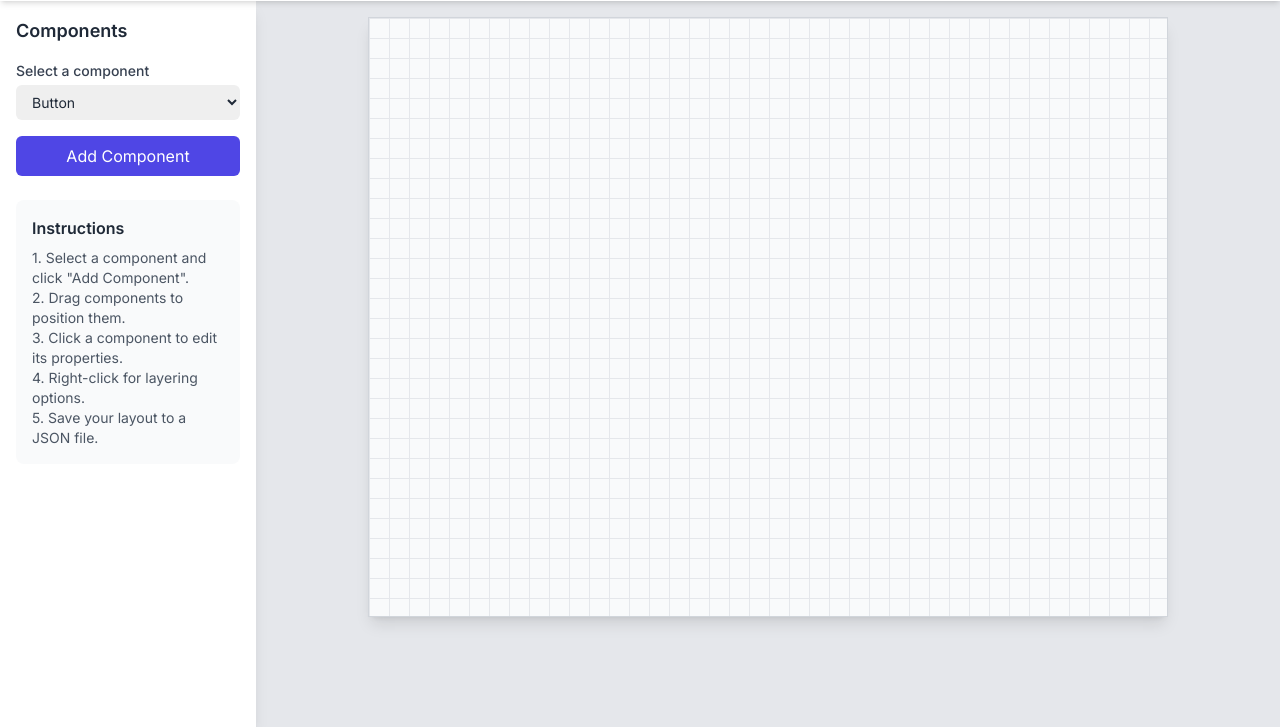
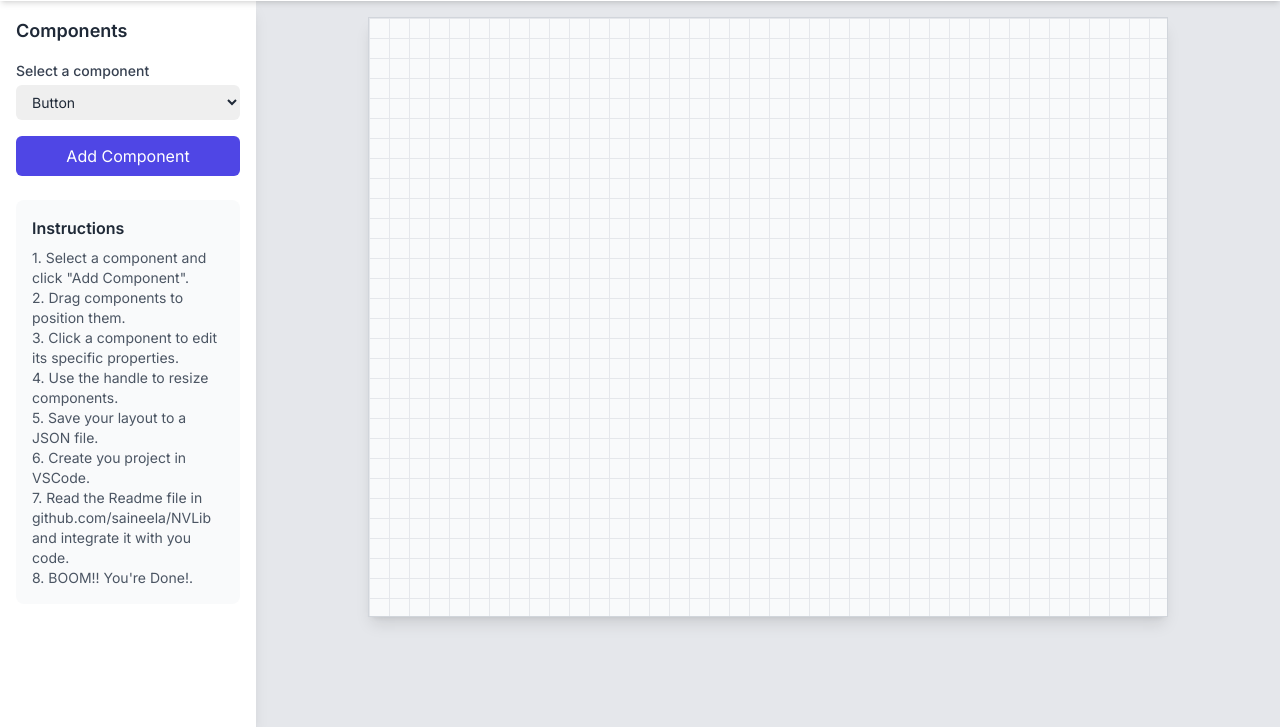
Before and after one commit to saineela/nvlibguibuilder, a website: page index.html in a window 1280 px wide. Shown: the part 73-800 px from the top of the page. Drawn offline with nearby package versions, Linux system fonts and the light colour scheme.

Commit message:
Update index.html

```diff
--- a/index.html
+++ b/index.html
@@ -139,9 +139,12 @@
                     <p class="text-sm text-gray-600 mt-2">
                         1. Select a component and click "Add Component".<br>
                         2. Drag components to position them.<br>
-                        3. Click a component to edit its properties.<br>
-                        4. Right-click for layering options.<br>
-                        5. Save your layout to a JSON file.
+                        3. Click a component to edit its specific properties.<br>
+                        4. Use the handle to resize components.<br>
+                        5. Save your layout to a JSON file.<br>
+                        6. Create you project in VSCode.<br>
+                        7. Read the Readme file in github.com/saineela/NVLib and integrate it with you code.<br>
+                        8. BOOM!! You're Done!.<br>
                     </p>
                 </div>
             </aside>
```
